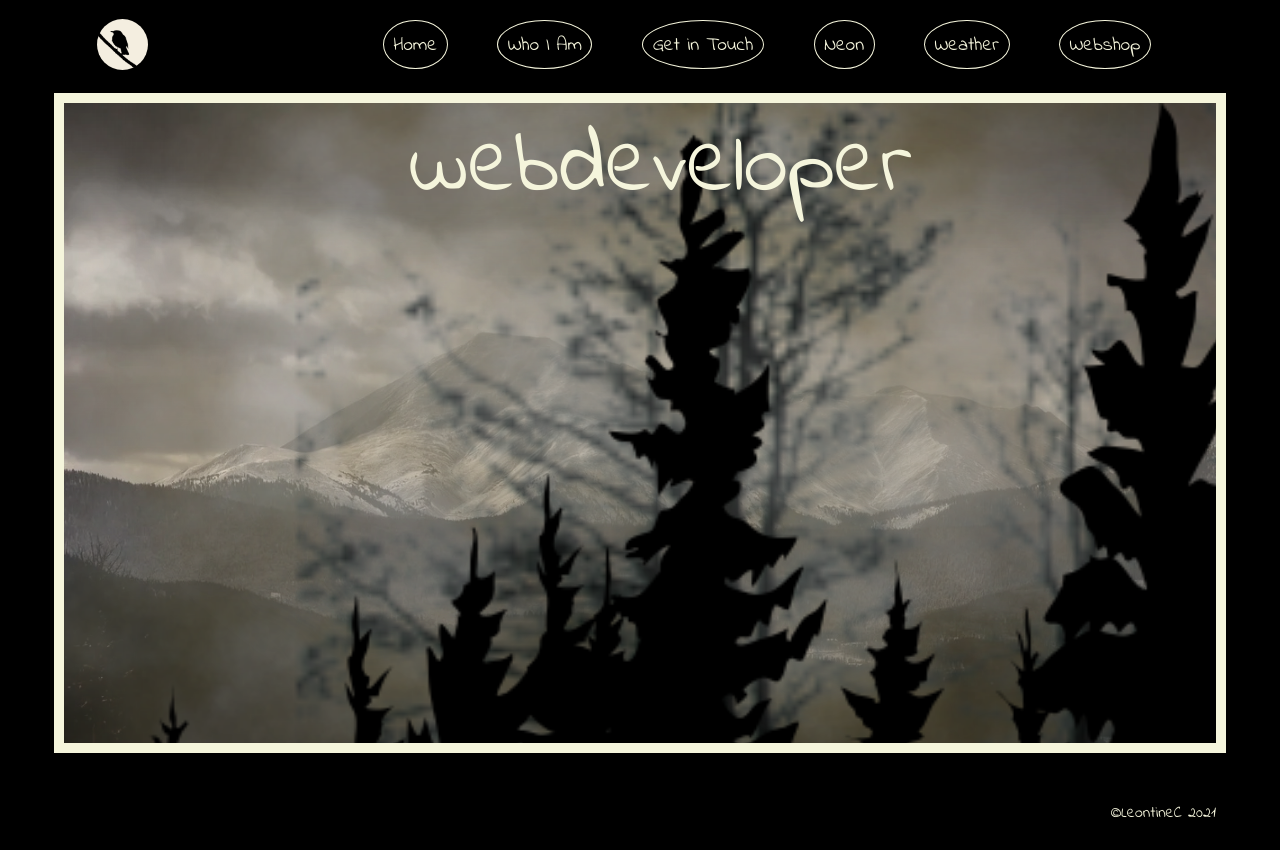
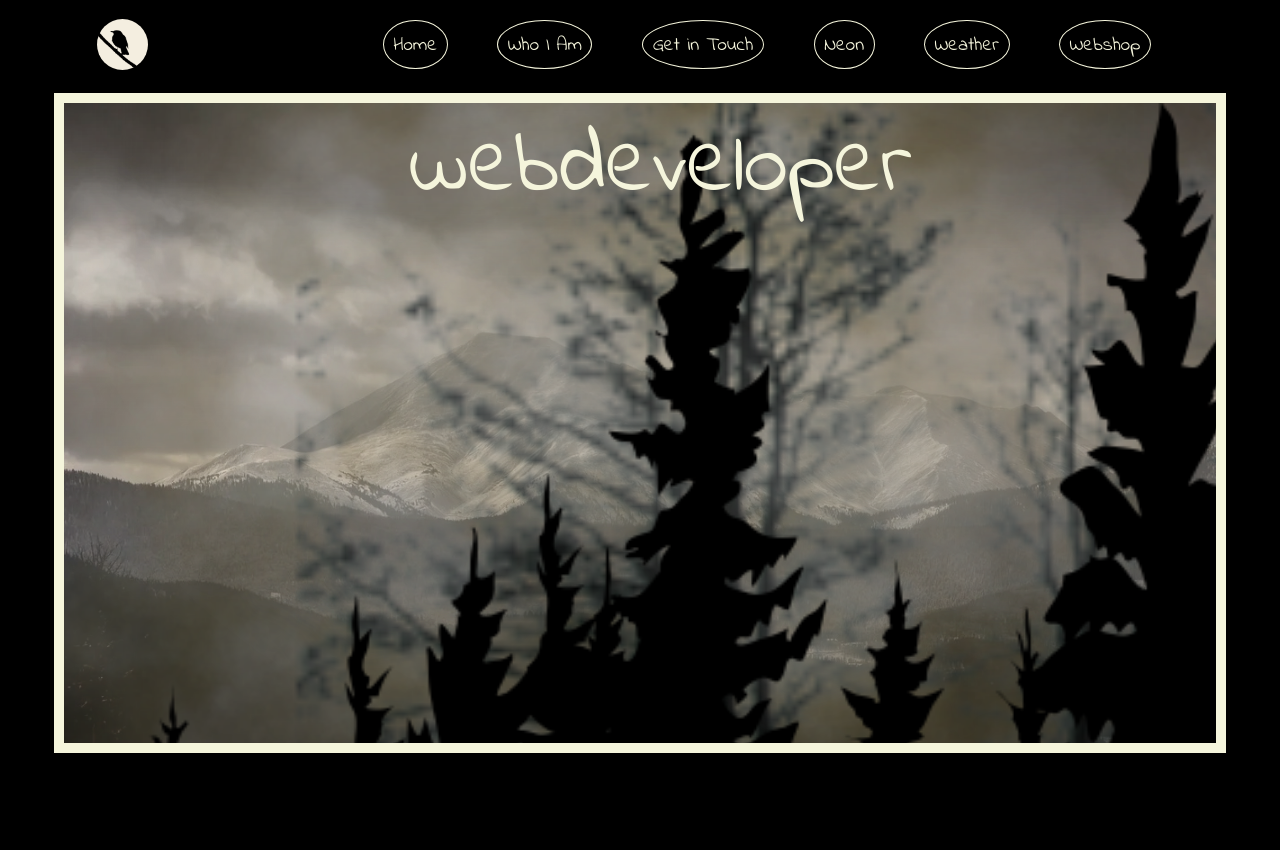
Before and after one commit to LeontineC/portfolio, a React (Create React App) app: page / in a window 1280 px wide. After the commit the page ends 800 px from the top, so only its background shows below. Built offline with nearby package versions, Linux system fonts and the light colour scheme.

Commit message:
checking footer

```diff
--- a/src/App.js
+++ b/src/App.js
@@ -8,7 +8,7 @@ import Contact from "./Components/Contact"
 import Home from './Components/Home'
 // import Particles from './Components/Particles'
 import Neon from './Components/Neon'
-import Footer from './Components/Footer'
+// import Footer from './Components/Footer'
 
 const App = () => {
   return (
@@ -26,7 +26,7 @@ const App = () => {
             <Route exact path='/neon' component={Neon}></Route>
 
           </Switch>
-          <Footer />
+          {/* <Footer /> */}
         </div>
       </HashRouter>
       {/* </Router> */}
```
